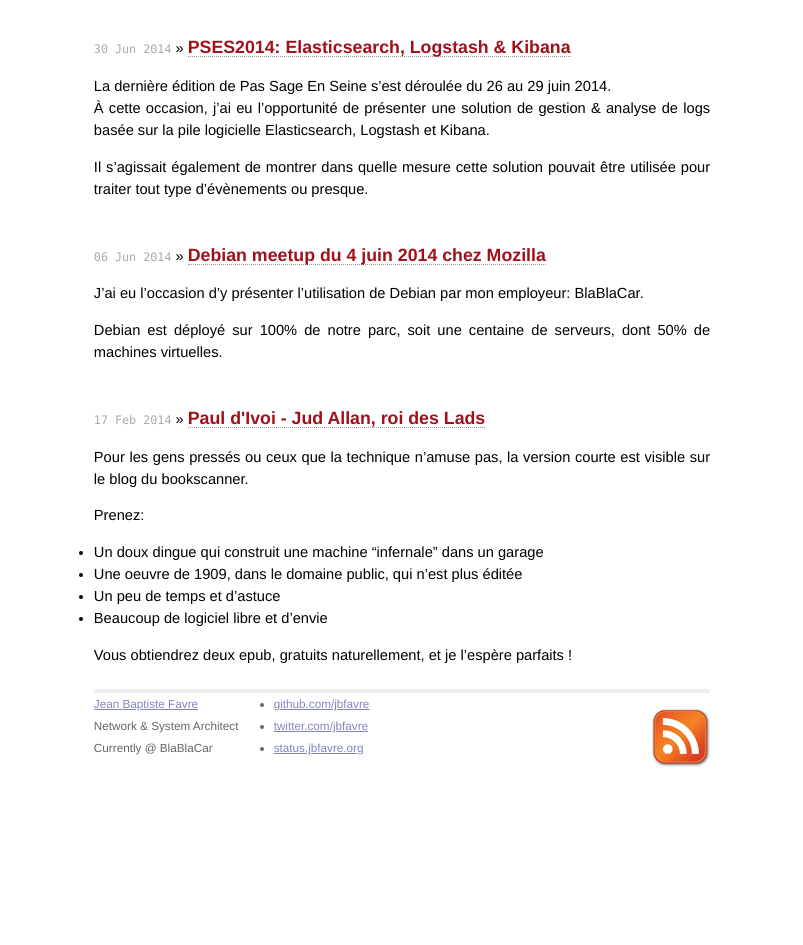
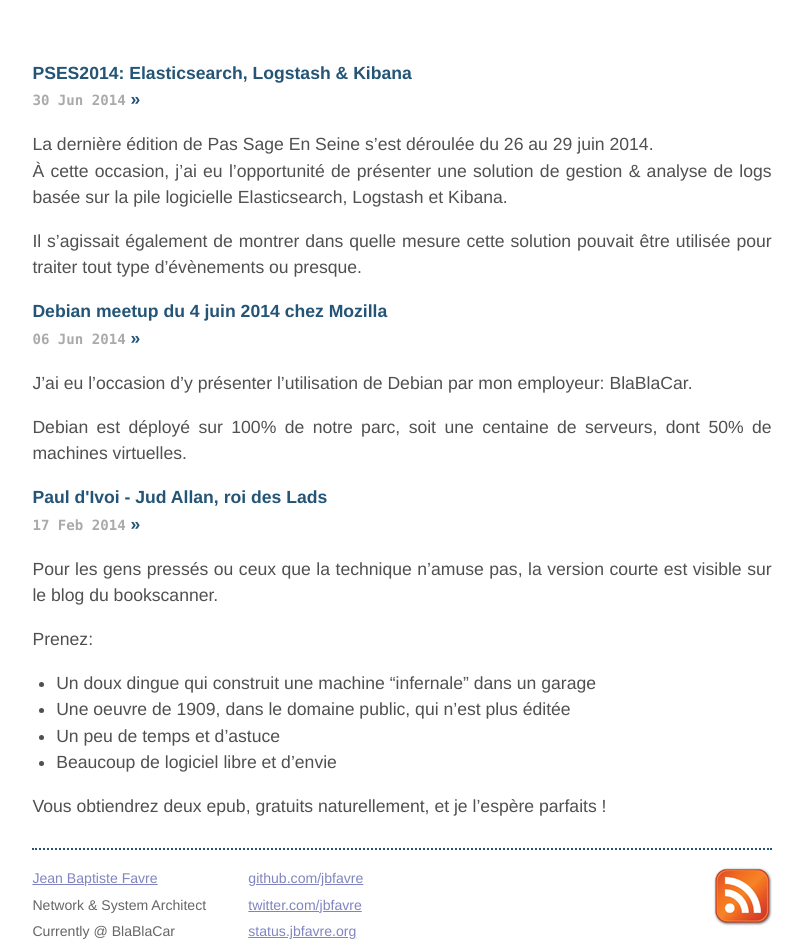
Before and after one commit to jbfavre/jbfavre.org, a Jekyll site: the page built from index.html, in a window 1280 px wide, cut to the strip 116-1061 px from the top of the page. Shown: the whole strip, without its empty margins (238-1041 px from the left). Built offline with Jekyll 4.4.1, drawn with Linux system fonts in a browser that asks for light colours; before the commit the page ends 944 px from its top, so only the background shows below that.

Commit message:
Update layout

```diff
--- a/_layouts/default.html
+++ b/_layouts/default.html
@@ -4,7 +4,7 @@
 <meta name="verify-v1" content="cfM+BxZ/os8cme0oIVd46OIwqyXUsorha7mssfQtQ4k=" />
 <meta name="robots" content="all,index,follow" />
 <meta name="DC.title" content="{{ page.title }}" />
-<meta name="DC.Creator" content="Jean Baptiste Favre" />
+<meta name="DC.Creator" content="" />
 <meta name="DC.Description" content="Le meilleur du pire de mes flux RSS (et de Twitter): PSES2014: ELK - Elasticsearch, Logstash &amp; Kibana" />
 <meta name="DC.Language" content="fr" />
 <meta name="DC.Publisher" content="Jean Baptiste Favre"/>
@@ -20,54 +20,37 @@
    <link rel="stylesheet" href="/css/syntax.css" type="text/css" />
    <!-- Homepage CSS -->
    <link rel="stylesheet" href="/css/screen.css" type="text/css" media="screen, projection" />
-   <style type="text/css">
-    h1{margin:1.3em 0 0.5em 0;font-size:1.8em;color:#9f111b}
-    h2{margin:1.5em 0 0.8em 0;font-size:1.5em;border-bottom:1px dotted #999;color:#9f111b}
-    h3{font-size:1.3em;color:#245476;}
-    h4{color:#245476;}
-    a{color: #245476;}
-    #header{margin:3em 0 3em 0;}
-    #title {background-image:url('http://medias.jbfavre.org/moi.png');background-repeat:no-repeat;padding-left:50px;margin:0;line-height:50px;font-size:1.5em;}
-    #title a {color:#9f111b;text-decoration:none}
-    #subtitle{display:block;font-size:0.8em;line-height:0.8em;margin:0;padding:0;color:#245476;}
-    .site{margin: 0 auto 2em}
-    .post {margin-top: 3em}
-    .post-title{display: inline;font-weight: bold;font-size:1.1em;margin:0;padding:0;}
-    .post-title a{color: #9f111b; text-decoration: none}
-   </style>
 <title>{{ page.title }}</title>
 </head>
-<body >
-<div class="site">
-  <div id="header">
-    <h1 id="title"><a href="/">Mon Blog-notes à moi que j'ai</a>
-    <span id="subtitle">Le meilleur du pire de mes flux RSS (et de Twitter)</span></h1>
-  </div><!-- fin header -->
+<body class="site">
+  <header id="header">
+    <h1 class="title"><a href="/">Mon Blog-notes à moi que j'ai</a>
+    <span>Le meilleur du pire de mes flux RSS (et de Twitter)</span></h1>
+  </header><!-- fin header -->
 
 
   {{ content }}
 
-  <div class="footer">
-    <div class="contact">
+  <footer class="footer">
+    <section class="contact">
       <ul>
-	  <li><a href="/cv" title="CV de Jean Baptiste Favre">Jean Baptiste Favre</a></li>
-          <li>Network &amp; System Architect</li>
-          <li>Currently @ BlaBlaCar</li>
+	  <li><a href="{{ site.owner.url }}" title="{{ site.owner.name }}">{{ site.owner.name }}</a></li>
+          <li>{{ site.owner.position }}</li>
+          <li>Currently @ {{ site.owner.company }}</li>
       </ul>
-    </div>
-    <div class="contact">
+    </section>
+    <section class="contact">
       <ul>
-        <li><a href="//github.com/jbfavre/">github.com/jbfavre</a></li>
-        <li><a href="//twitter.com/mojombo/">twitter.com/jbfavre</a></li>
-        <li><a href="//status.jbfavre.org/">status.jbfavre.org</a></li>
+        {% if site.owner.github %}<li><a href="//github.com/{{ site.owner.github }}/">github.com/{{ site.owner.github }}</a></li>{% endif %}
+        {% if site.owner.twitter %}<li><a href="//twitter.com/{{ site.owner.twitter }}/">twitter.com/{{ site.owner.twitter }}</a></li>{% endif %}
+        {% if site.owner.gnusocial %}<li><a href="//{{ site.owner.gnusocial }}/">{{ site.owner.gnusocial }}</a></li>{% endif %}
       </ul>
-    </div>
-    <div class="rss">
+    </section>
+    <aside class="rss">
       <a href="/atom.xml">
         <img src="/images/rss.png" alt="Subscribe to RSS Feed" />
       </a>
-    </div>
-  </div>
-</div>
+    </aside>
+  </footer>
 </body>
 </html>
--- a/css/screen.css
+++ b/css/screen.css
@@ -79,13 +79,20 @@
 }
 
 .title {
-  color: #a00;
+  color: #245476;
   font-weight: bold;
+  font-size:1.8em;
   margin-bottom: 2em;
+  background-image:url('/images/moi.png');background-repeat:no-repeat;padding-left:50px;
 }
 
+  .site .title span {
+    display:block;
+    font-size: 0.7em;
+    line-height: 1.5em;
+  }
   .site .title a {
-    color: #a00;
+    color: #9f111b;
     text-decoration: none;
   }
 
@@ -110,15 +117,20 @@
   .site .footer {
     font-size: 80%;
     color: #666;
-    border-top: 4px solid #eee;
+    border-top: 2px dotted #245476;
     margin-top: 2em;
     overflow: hidden;
   }
 
     .site .footer .contact {
+      margin-top: 1.1em;
       float: left;
       margin-right: 3em;
     }
+
+      .site .footer .contact ul {
+          list-style:none;
+      }
 
       .site .footer .contact a {
         color: #8085C1;
@@ -140,50 +152,87 @@
 /*
 /*****************************************************************************/
 
-#post {
+.post {
 
 }
 
   /* standard */
 
-  #post pre {
+  .post .post-title {
+    font-weight:bold;
+    color: #245476;
+  }
+  .post .post-title a {
+    text-decoration: none;
+  }
+  .post-content {
+    color:#505050;
+  }
+  .post-content a {
+    text-decoration: none;
+    color: #245476;
+    font-weight: bold;
+  }
+  .post-content a:hover {
+    text-decoration: underline;
+  }
+
+  .post-content pre {
     border: 1px solid #ddd;
-    background-color: #eef;
+    background-color: #F5F4EF;
     padding: 0 .4em;
   }
 
-  #post ul,
-  #post ol {
+  .post-content ul,
+  .post-content ol {
     margin-left: 1.35em;
   }
 
-  #post code {
+  .post-content code {
     border: 1px solid #ddd;
-    background-color: #eef;
+    background-color: #F5F4EF;
     font-size: 85%;
     padding: 0 .2em;
   }
 
-    #post pre code {
+    .post-content pre code {
       border: none;
     }
 
   /* terminal */
 
-  #post pre.terminal {
+  .post-content pre.terminal {
     border: 1px solid black;
     background-color: #333;
     color: white;
   }
 
-  #post pre.terminal code {
+  .post-content pre.terminal code {
     background-color: #333;
   }
 
 #related {
   margin-top: 2em;
 }
+  #related ol, #related ul {
+    list-style:none;
+  }
+  #related span {
+    color: #aaa;
+    font-family: Monaco,"Courier New", Monospace;
+    font-size: 80%;
+  }
+  #related a {
+    text-decoration: none;
+    color: #245476;
+    font-weight: bold;
+    font-size: 80%;
+  }
+  #related a:hover {
+    text-decoration: underline;
+  }
 
   #related h2 {
     margin-bottom: 1em;
+    border-bottom:1px dotted #999;color:#9f111b;
   }
--- a/index.html
+++ b/index.html
@@ -2,9 +2,14 @@
 layout: default
 ---
 
-<section id="content">
+<section id="post-list">
     {% for post in site.posts %}
-      <article class="post"><span>{{ post.date | date_to_string }}</span> &raquo; <h2 class="post-title"><a class="post-title" href="{{ post.url }}">{{ post.title }}</a></h2><div class="post-content"> {{ post.excerpt }}</div>
+      <article class="post">
+        <header class="post-title">
+          <h2 class="post-title"><a class="post-title" href="{{ post.url }}">{{ post.title }}</a></h2>
+          <span>{{ post.date | date_to_string }}</span> &raquo;
+        </header>
+        <section id="post-content" class="post-content"> {{ post.excerpt }}</section>
       </article>
     {% endfor %}
 </section>
```
Also changed, not shown: _layouts/post.html (+5 -5 lines), css/pygments.css (deleted).
